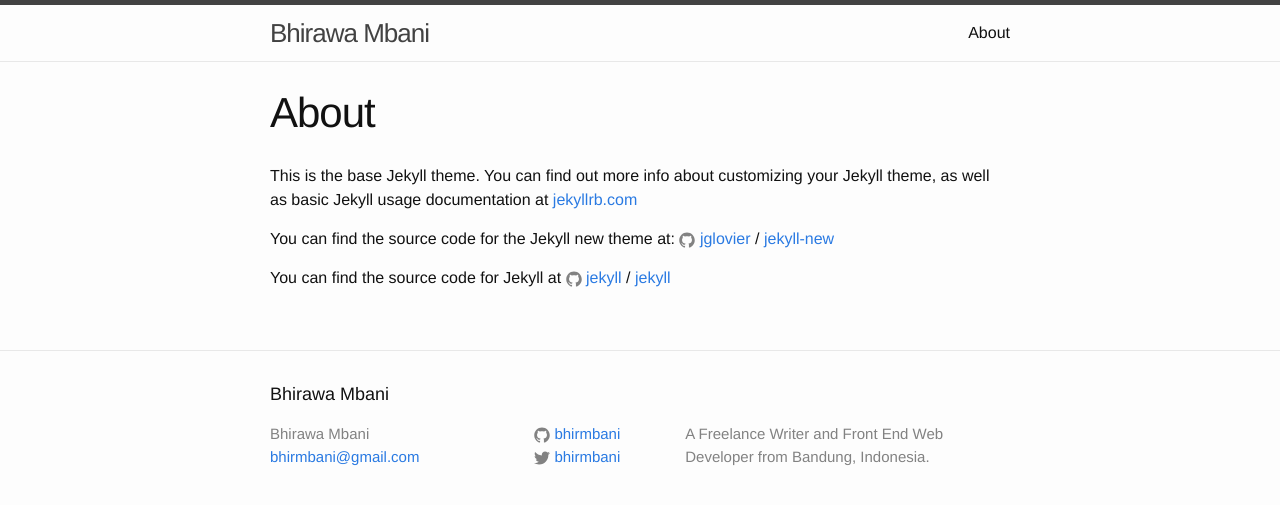
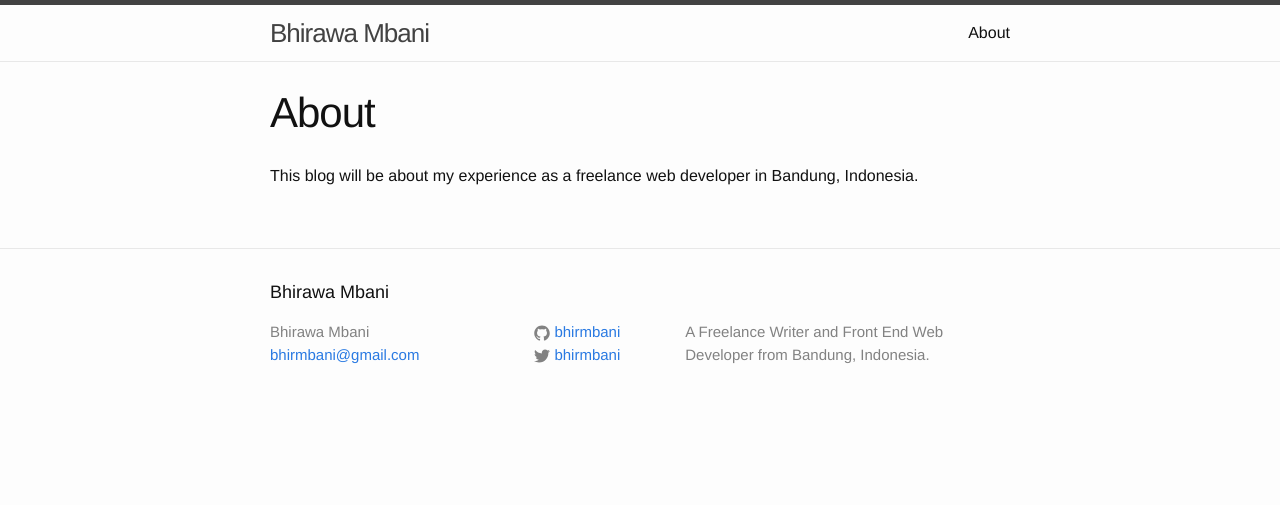
Before and after one commit to bhirmbani/bhirmbani.github.io, a Jekyll site: the page built from about.md, in a window 1280 px wide. Shown: the top 505 px of the page. Built offline with Jekyll 4.4.1, drawn with Linux system fonts in a browser that asks for light colours.

Commit message:
change description

```diff
--- a/about.md
+++ b/about.md
@@ -2,14 +2,7 @@
 layout: page
 title: About
 permalink: /about/
+published: true
 ---
 
-This is the base Jekyll theme. You can find out more info about customizing your Jekyll theme, as well as basic Jekyll usage documentation at [jekyllrb.com](http://jekyllrb.com/)
-
-You can find the source code for the Jekyll new theme at:
-{% include icon-github.html username="jglovier" %} /
-[jekyll-new](https://github.com/jglovier/jekyll-new)
-
-You can find the source code for Jekyll at
-{% include icon-github.html username="jekyll" %} /
-[jekyll](https://github.com/jekyll/jekyll)
+This blog will be about my experience as a freelance web developer in Bandung, Indonesia.
```
